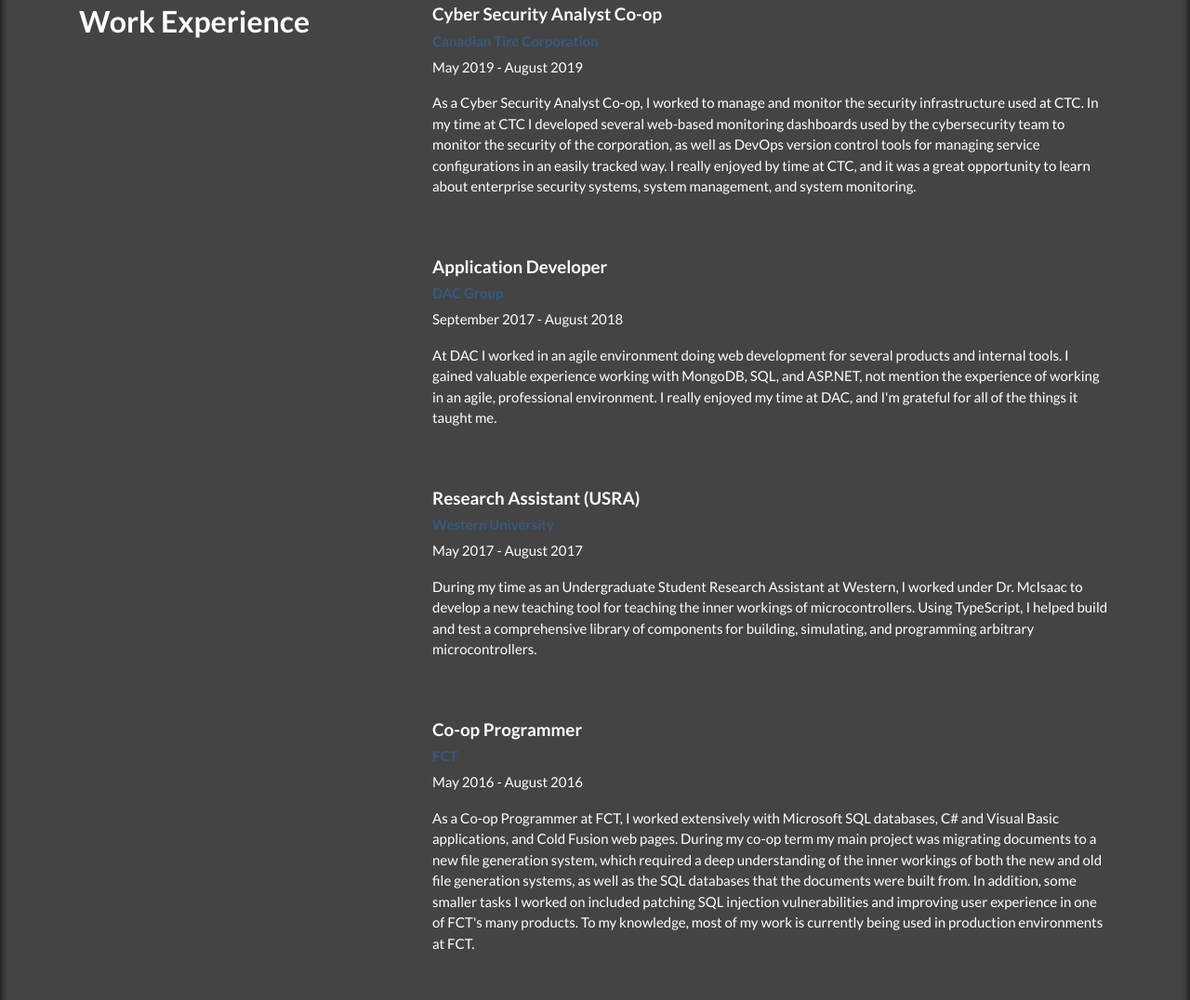
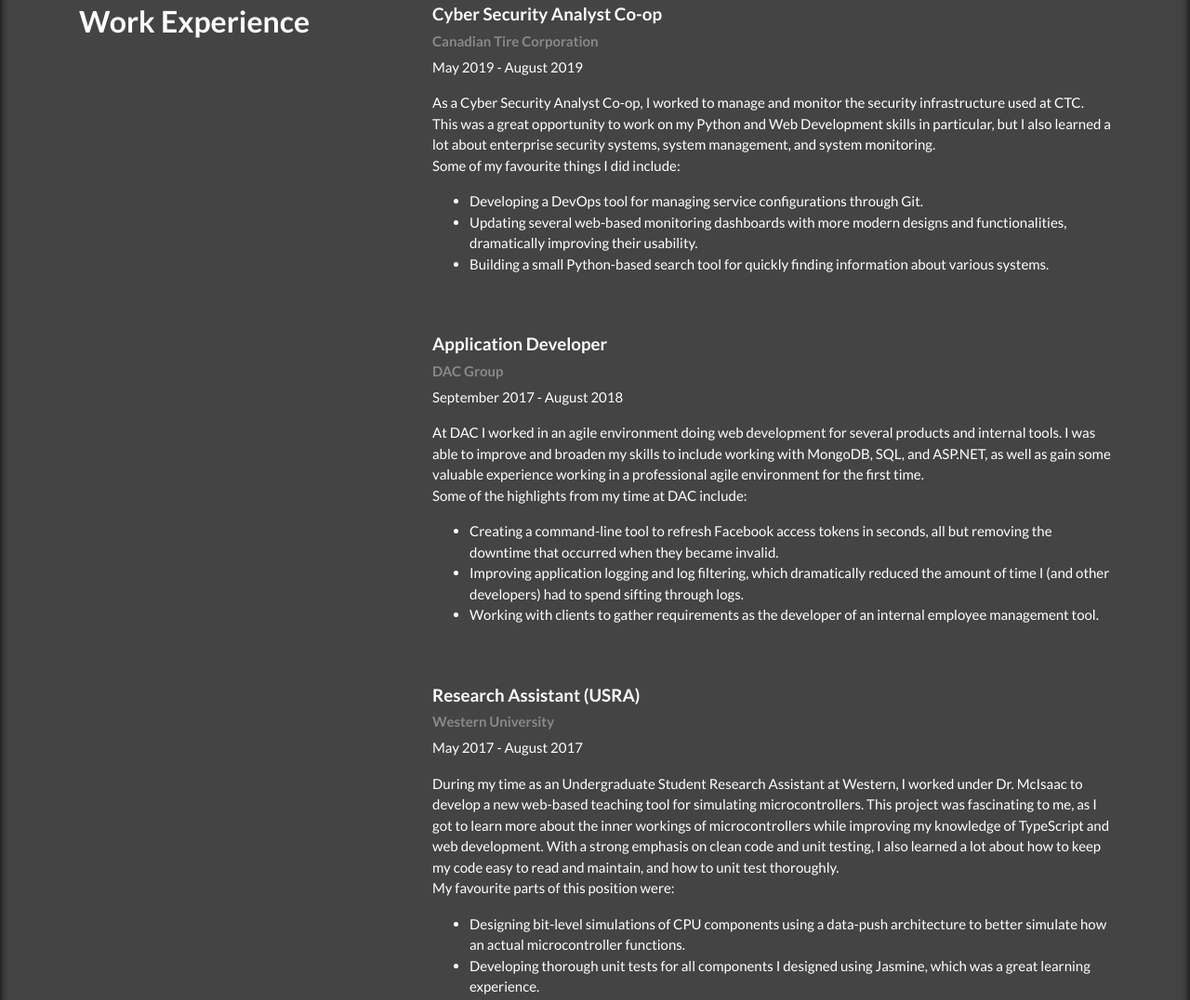
Before and after one commit to tmachad/www.tmachado.ca, a plain HTML site: page index.html in a window 1280 px wide. Shown: the part 1588-2664 px from the top of the page at 93% size. Drawn offline with nearby package versions, Linux system fonts and the light colour scheme.

Commit message:
Fixed company name being hard to see

```diff
--- a/index.html
+++ b/index.html
@@ -296,7 +296,7 @@
                             </b>
                         </h5>
                         <h6>
-                            <b class="text-primary">
+                            <b class="text-muted">
                                 Canadian Tire Corporation
                             </b>
                         </h6>
@@ -304,13 +304,21 @@
                             May 2019 - August 2019
                         </p>
                         <p>
-                            As a Cyber Security Analyst Co-op, I worked to manage and monitor the security
-                            infrastructure used at CTC. In my time at CTC I developed several web-based monitoring
-                            dashboards used by the cybersecurity team to monitor the security of the corporation, as
-                            well as DevOps version control tools for managing service configurations in an easily
-                            tracked way. I really enjoyed by time at CTC, and it was a great opportunity to learn about
-                            enterprise security systems, system management, and system monitoring.
+                            As a Cyber Security Analyst Co-op, I worked to manage and monitor the security infrastructure used at CTC. This was a great opportunity to work on my Python and Web Development skills in particular, but I also learned a lot about enterprise security systems, system management, and system monitoring.
+                            <br>
+                            Some of my favourite things I did include:
                         </p>
+                        <ul>
+                            <li>
+                                Developing a DevOps tool for managing service configurations through Git.
+                            </li>
+                            <li>
+                                Updating several web-based monitoring dashboards with more modern designs and functionalities, dramatically improving their usability.
+                            </li>
+                            <li>
+                                Building a small Python-based search tool for quickly finding information about various systems.
+                            </li>
+                        </ul>
                     </div>
                     <div class="pt-5">
                         <h5>
@@ -319,7 +327,7 @@
                             </b>
                         </h5>
                         <h6>
-                            <b class="text-primary">
+                            <b class="text-muted">
                                 DAC Group
                             </b>
                         </h6>
@@ -327,11 +335,21 @@
                             September 2017 - August 2018
                         </p>
                         <p>
-                            At DAC I worked in an agile environment doing web development for several products and
-                            internal tools. I gained valuable experience working with MongoDB, SQL, and ASP.NET, not
-                            mention the experience of working in an agile, professional environment.
-                            I really enjoyed my time at DAC, and I'm grateful for all of the things it taught me.
+                            At DAC I worked in an agile environment doing web development for several products and internal tools. I was able to improve and broaden my skills to include working with MongoDB, SQL, and ASP.NET, as well as gain some valuable experience working in a professional agile environment for the first time.
+                            <br>
+                            Some of the highlights from my time at DAC include:
                         </p>
+                        <ul>
+                            <li>
+                                Creating a command-line tool to refresh Facebook access tokens in seconds, all but removing the downtime that occurred when they became invalid.
+                            </li>
+                            <li>
+                                Improving application logging and log filtering, which dramatically reduced the amount of time I (and other developers) had to spend sifting through logs.
+                            </li>
+                            <li>
+                                Working with clients to gather requirements as the developer of an internal employee management tool.
+                            </li>
+                        </ul>
                     </div>
                     <div class="pt-5">
                         <h5>
@@ -340,7 +358,7 @@
                             </b>
                         </h5>
                         <h6>
-                            <b class="text-primary">
+                            <b class="text-muted">
                                 Western University
                             </b>
                         </h6>
@@ -348,11 +366,18 @@
                             May 2017 - August 2017
                         </p>
                         <p>
-                            During my time as an Undergraduate Student Research Assistant at Western, I worked under Dr.
-                            McIsaac to develop a new teaching tool for teaching the inner workings of microcontrollers.
-                            Using TypeScript, I helped build and test a comprehensive library of components for
-                            building, simulating, and programming arbitrary microcontrollers.
+                            During my time as an Undergraduate Student Research Assistant at Western, I worked under Dr. McIsaac to develop a new web-based teaching tool for simulating microcontrollers. This project was fascinating to me, as I got to learn more about the inner workings of microcontrollers while improving my knowledge of TypeScript and web development. With a strong emphasis on clean code and unit testing, I also learned a lot about how to keep my code easy to read and maintain, and how to unit test thoroughly.
+                            <br>
+                            My favourite parts of this position were:
                         </p>
+                        <ul>
+                            <li>
+                                Designing bit-level simulations of CPU components using a data-push architecture to better simulate how an actual microcontroller functions.
+                            </li>
+                            <li>
+                                Developing thorough unit tests for all components I designed using Jasmine, which was a great learning experience.
+                            </li>
+                        </ul>
                     </div>
                     <div class="pt-5">
                         <h5>
@@ -361,7 +386,7 @@
                             </b>
                         </h5>
                         <h6>
-                            <b class="text-primary">
+                            <b class="text-muted">
                                 FCT
                             </b>
                         </h6>
@@ -386,7 +411,7 @@
                             </b>
                         </h5>
                         <h6>
-                            <b class="text-primary">
+                            <b class="text-muted">
                                 Superheat FGH
                             </b>
                         </h6>
@@ -423,7 +448,7 @@
                             </b>
                         </h5>
                         <h6>
-                            <b class="text-primary">
+                            <b class="text-muted">
                                 Western University
                             </b>
                         </h6>
```
